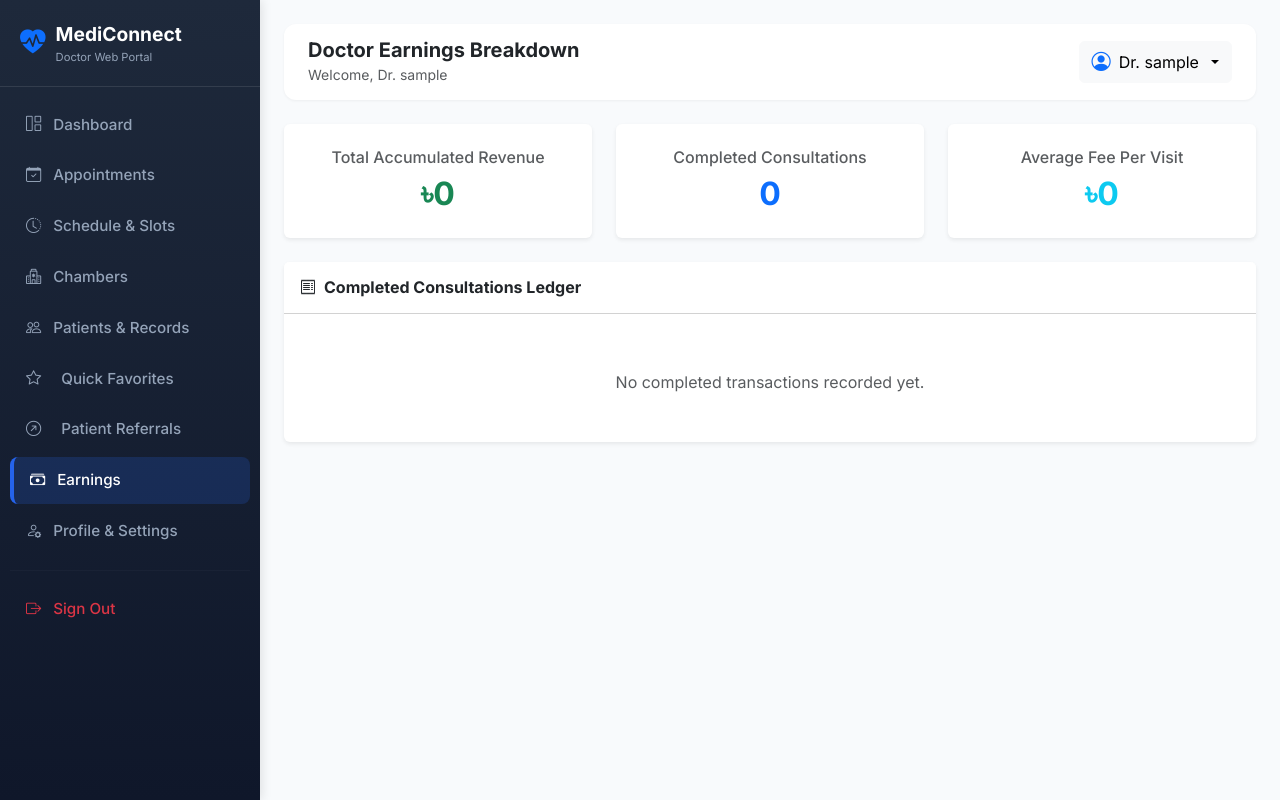
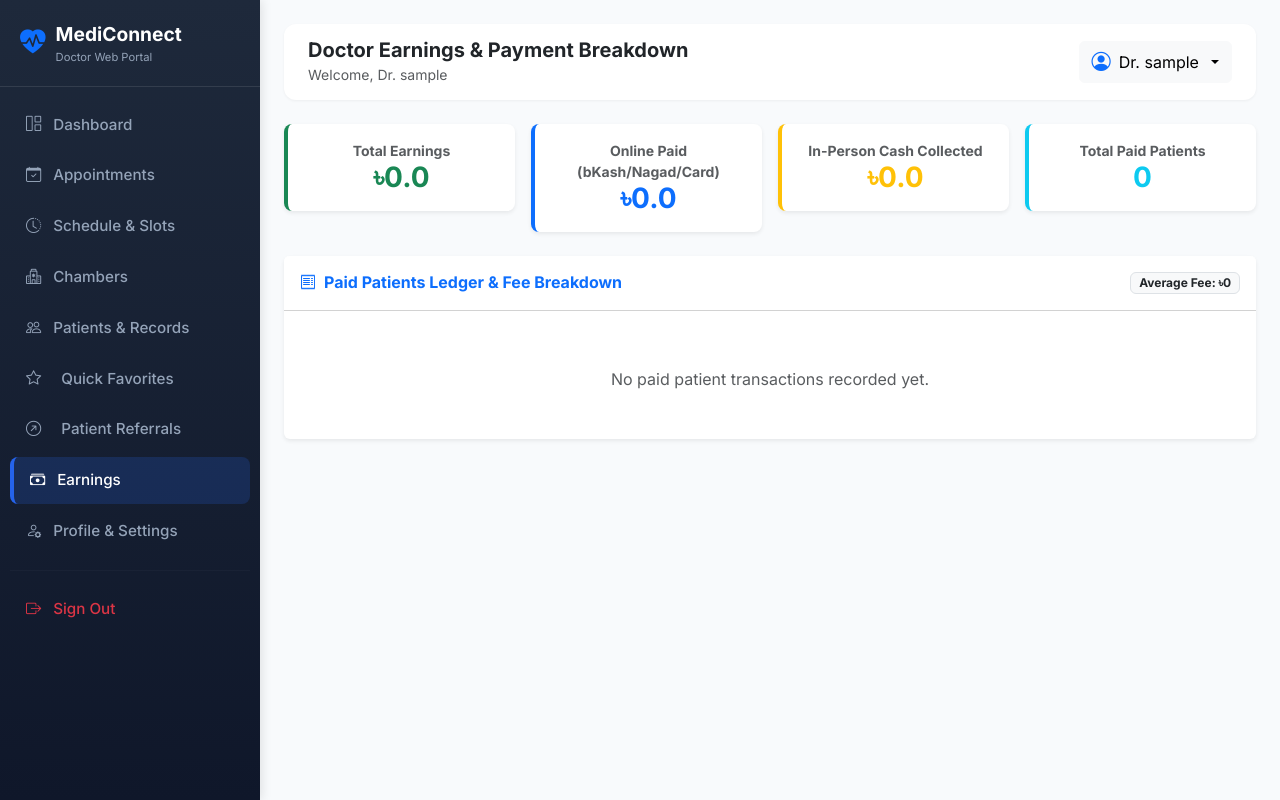
Before and after one commit to deba75/medical-management-system, a Flask app: page /doctor/earnings in a window 1280 px wide. Run offline with Flask 3, Linux system fonts and the light colour scheme; the visitor is signed in with stand-in values (Sample User, id 1).

Commit message:
Fix doctor earnings routing and paid patients ledger

```diff
--- a/Admin/app.py
+++ b/Admin/app.py
@@ -1737,24 +1737,70 @@ def doctor_request_access(patient_id):
 @doctor_required
 def doctor_earnings():
     doctor_id = session.get('user_id')
-    completed_list = []
-    total_revenue = 0
+    user_email = session.get('user_email')
+    user_name = session.get('user_name', '')
+
+    paid_patients_list = []
+    total_revenue = 0.0
+    online_revenue = 0.0
+    in_person_revenue = 0.0
+
     if db is not None:
-        docs = db.collection('appointments').stream()
-        for d in docs:
-            data = d.to_dict()
-            data['id'] = d.id
-            if (data.get('doctorId') == doctor_id or session.get('user_role') == 'admin') and data.get('status') == 'completed':
-                completed_list.append(data)
-                total_revenue += float(data.get('fee') or 500)
-
-    total_completed = len(completed_list)
-    avg_fee = round(total_revenue / total_completed, 2) if total_completed > 0 else 0
+        try:
+            docs = list(db.collection('appointments').stream())
+            for d in docs:
+                data = d.to_dict()
+                data['id'] = d.id
+
+                doc_id_match = (
+                    (data.get('doctorId') == doctor_id) or
+                    (user_email and data.get('doctorEmail') == user_email) or
+                    (user_email and data.get('doctorId') == user_email) or
+                    (user_name and data.get('doctorName', '').lower() in user_name.lower()) or
+                    (session.get('user_role') == 'admin')
+                )
+
+                if doc_id_match:
+                    status = data.get('status', 'pending')
+                    payment_status = (data.get('paymentStatus') or '').lower()
+                    payment_method = data.get('paymentMethod') or data.get('paymentType') or 'In-Person Cash'
+                    fee = float(data.get('fee') or data.get('consultationFee') or 500)
+
+                    is_paid = (
+                        status == 'completed' or
+                        payment_status in ['paid', 'completed', 'success', 'pay_in_person', 'cash_on_visit', 'collected'] or
+                        data.get('isPaid') == True
+                    )
+
+                    if is_paid:
+                        data['fee_earned'] = fee
+                        data['payment_method_display'] = payment_method
+
+                        is_online = any(m in payment_method.lower() for m in ['bkash', 'nagad', 'card', 'online'])
+                        if is_online:
+                            online_revenue += fee
+                            data['payment_badge_class'] = 'bg-primary text-white'
+                            data['payment_label'] = f"Online ({payment_method})"
+                        else:
+                            in_person_revenue += fee
+                            data['payment_badge_class'] = 'bg-success text-white'
+                            data['payment_label'] = 'In-Person Cash'
+
+                        total_revenue += fee
+                        paid_patients_list.append(data)
+        except Exception as e:
+            print(f"Error fetching doctor earnings: {e}")
+
+    total_paid_patients = len(paid_patients_list)
+    avg_fee = round(total_revenue / total_paid_patients, 2) if total_paid_patients > 0 else 0
+
     return render_template('doctor/earnings.html',
                            active_page='earnings',
-                           completed_list=completed_list,
+                           completed_list=paid_patients_list,
                            total_revenue=total_revenue,
-                           total_completed=total_completed,
+                           online_revenue=online_revenue,
+                           in_person_revenue=in_person_revenue,
+                           total_completed=total_paid_patients,
                            avg_fee=avg_fee)
 
 @app.route('/doctor/profile', methods=['GET', 'POST'])
--- a/Admin/templates/doctor/earnings.html
+++ b/Admin/templates/doctor/earnings.html
@@ -1,32 +1,41 @@
 {% extends "doctor/base.html" %}
-{% block title %}Earnings & Financials{% endblock %}
-{% block header_title %}Doctor Earnings Breakdown{% endblock %}
+{% block title %}Doctor Earnings & Paid Patient Ledger{% endblock %}
+{% block header_title %}Doctor Earnings & Payment Breakdown{% endblock %}
 
 {% block content %}
-<div class="row g-4 mb-4">
-    <div class="col-md-4">
-        <div class="card border-0 shadow-sm p-4 text-center">
-            <h6 class="text-muted mb-2">Total Accumulated Revenue</h6>
-            <h2 class="fw-bold text-success mb-0">৳{{ total_revenue }}</h2>
+<div class="row g-3 mb-4">
+    <div class="col-md-3">
+        <div class="card border-0 shadow-sm p-3 bg-white text-center rounded-3 border-start border-success border-4">
+            <small class="text-muted fw-bold">Total Earnings</small>
+            <h3 class="fw-bold mb-0 text-success">৳{{ total_revenue }}</h3>
         </div>
     </div>
-    <div class="col-md-4">
-        <div class="card border-0 shadow-sm p-4 text-center">
-            <h6 class="text-muted mb-2">Completed Consultations</h6>
-            <h2 class="fw-bold text-primary mb-0">{{ total_completed }}</h2>
+    <div class="col-md-3">
+        <div class="card border-0 shadow-sm p-3 bg-white text-center rounded-3 border-start border-primary border-4">
+            <small class="text-muted fw-bold">Online Paid (bKash/Nagad/Card)</small>
+            <h3 class="fw-bold mb-0 text-primary">৳{{ online_revenue }}</h3>
         </div>
     </div>
-    <div class="col-md-4">
-        <div class="card border-0 shadow-sm p-4 text-center">
-            <h6 class="text-muted mb-2">Average Fee Per Visit</h6>
-            <h2 class="fw-bold text-info mb-0">৳{{ avg_fee }}</h2>
+    <div class="col-md-3">
+        <div class="card border-0 shadow-sm p-3 bg-white text-center rounded-3 border-start border-warning border-4">
+            <small class="text-muted fw-bold">In-Person Cash Collected</small>
+            <h3 class="fw-bold mb-0 text-warning">৳{{ in_person_revenue }}</h3>
+        </div>
+    </div>
+    <div class="col-md-3">
+        <div class="card border-0 shadow-sm p-3 bg-white text-center rounded-3 border-start border-info border-4">
+            <small class="text-muted fw-bold">Total Paid Patients</small>
+            <h3 class="fw-bold mb-0 text-info">{{ total_completed }}</h3>
         </div>
     </div>
 </div>
 
 <div class="card border-0 shadow-sm">
-    <div class="card-header bg-white py-3">
-        <h6 class="fw-bold mb-0"><i class="bi bi-receipt me-2"></i>Completed Consultations Ledger</h6>
+    <div class="card-header bg-white py-3 d-flex justify-content-between align-items-center">
+        <h6 class="fw-bold mb-0 text-primary">
+            <i class="bi bi-receipt me-2"></i>Paid Patients Ledger & Fee Breakdown
+        </h6>
+        <span class="badge bg-light text-dark border">Average Fee: ৳{{ avg_fee }}</span>
     </div>
     <div class="card-body p-0">
         {% if completed_list %}
@@ -34,21 +43,39 @@
             <table class="table table-hover align-middle mb-0">
                 <thead class="table-light">
                     <tr>
-                        <th>Date</th>
-                        <th>Patient</th>
-                        <th>Type</th>
-                        <th>Fee Earned</th>
-                        <th>Status</th>
+                        <th>Date & Time</th>
+                        <th>Patient Name</th>
+                        <th>Appointment Type</th>
+                        <th>Payment Method</th>
+                        <th>Fee Amount</th>
+                        <th>Payment Status</th>
                     </tr>
                 </thead>
                 <tbody>
                     {% for appt in completed_list %}
                     <tr>
-                        <td>{{ appt.date }}</td>
-                        <td>{{ appt.patientName }}</td>
-                        <td><span class="badge bg-light text-dark border">{{ appt.type or 'In-Person' }}</span></td>
-                        <td class="fw-bold text-success">৳{{ appt.fee or doctor_data.get('consultationFee', 500) }}</td>
-                        <td><span class="badge bg-success-subtle text-success">Paid & Completed</span></td>
+                        <td>
+                            <div class="fw-bold">{{ appt.date or 'N/A' }}</div>
+                            <small class="text-muted">{{ appt.time or appt.timeSlot or 'N/A' }}</small>
+                        </td>
+                        <td>
+                            <div class="fw-bold">{{ appt.patientName }}</div>
+                            <small class="text-muted">ID: {{ appt.patientId[:8] if appt.patientId else 'N/A' }}</small>
+                        </td>
+                        <td>
+                            <span class="badge bg-light text-dark border">{{ appt.type or appt.appointmentType or 'In-Person Visit' }}</span>
+                        </td>
+                        <td>
+                            <span class="badge {{ appt.payment_badge_class }} p-2">
+                                <i class="bi bi-wallet2 me-1"></i>{{ appt.payment_label }}
+                            </span>
+                        </td>
+                        <td class="fw-bold text-success fs-6">৳{{ appt.fee_earned }}</td>
+                        <td>
+                            <span class="badge bg-success-subtle text-success border border-success p-2">
+                                <i class="bi bi-check-circle me-1"></i>Paid & Recorded
+                            </span>
+                        </td>
                     </tr>
                     {% endfor %}
                 </tbody>
@@ -57,7 +84,7 @@
         {% else %}
         <div class="text-center py-5 text-muted">
             <i class="bi bi-wallet-2 fs-1"></i>
-            <p class="mt-2 mb-0">No completed transactions recorded yet.</p>
+            <p class="mt-2 mb-0">No paid patient transactions recorded yet.</p>
         </div>
         {% endif %}
     </div>
```
Also changed, not shown: Admin/templates/doctor/dashboard.html (+18 -5 lines).
